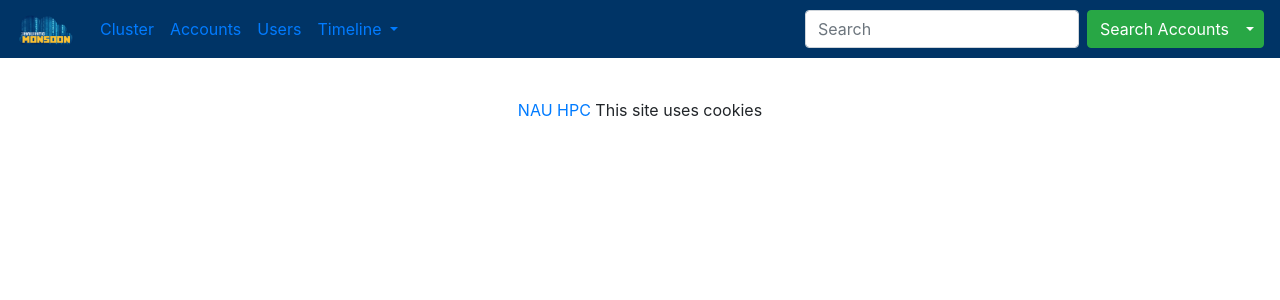
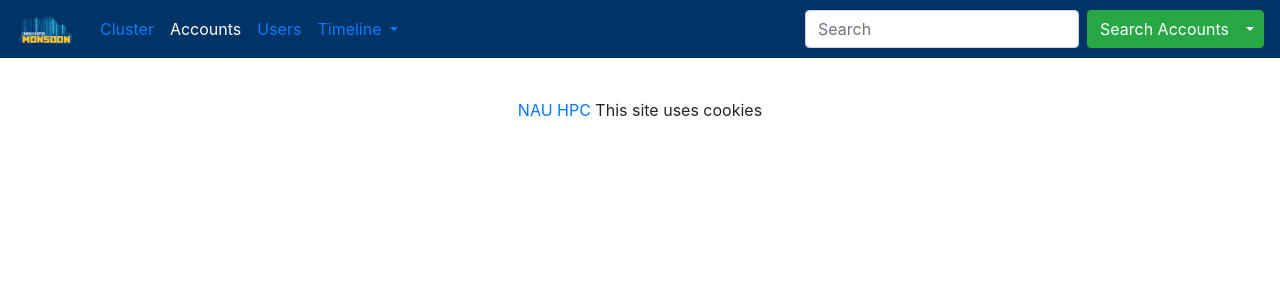
Before and after one commit to nauhpc/doppler, a Flask app: template templates/base.html in a window 1280 px wide. Shown: the top 300 px of the page. Run offline with Flask 2, Linux system fonts and the light colour scheme; the template is opened without the code that fills it: most values are stand-ins (such as "Sample title", 1, 10 or a date in 2020); parts of the project's set-up code (start-up, migrations or seed data) failed here and were passed over; some libraries are stand-ins or nearby versions.

Commit message:
Add selection indicator to current view on homepage

```diff
--- a/templates/base.html
+++ b/templates/base.html
@@ -26,15 +26,15 @@
                     {% else %}
                     <li class="nav-item">
                     {% endif %}
-                        <a class="nav-link" href="{{url_for('home', view='cluster', time=time)}}">Cluster</a>
+                        <a class="nav-link" style="{{'color: white !important;' if view == 'cluster'}}" href="{{url_for('home', view='cluster', time=time)}}">Cluster</a>
 			        </li>
 
                     {% if view == 'accounts' or not view %}
-			  		<li class="nav-item active">
+			  		<li class="nav-item active" >
                     {% else %}
                     <li class="nav-item">
                     {% endif %}
-                        <a class="nav-link" href="{{url_for('home', view='accounts', time=time)}}">Accounts</a>
+                    <a class="nav-link" style="{{'color: white !important;' if view == 'accounts' or not view}}" href="{{url_for('home', view='accounts', time=time)}}">Accounts</a>
 			        </li>
 
                     {% if view == 'users' %}
@@ -42,7 +42,7 @@
                     {% else %}
                     <li class="nav-item">
                     {% endif %}
-                        <a class="nav-link" href="{{url_for('home', view='users', time=time)}}">Users</a>
+                        <a class="nav-link" style="{{'color: white !important;' if view == 'users'}}" href="{{url_for('home', view='users', time=time)}}">Users</a>
 			        </li>
 
                     <li class="nav-item dropdown">
```
